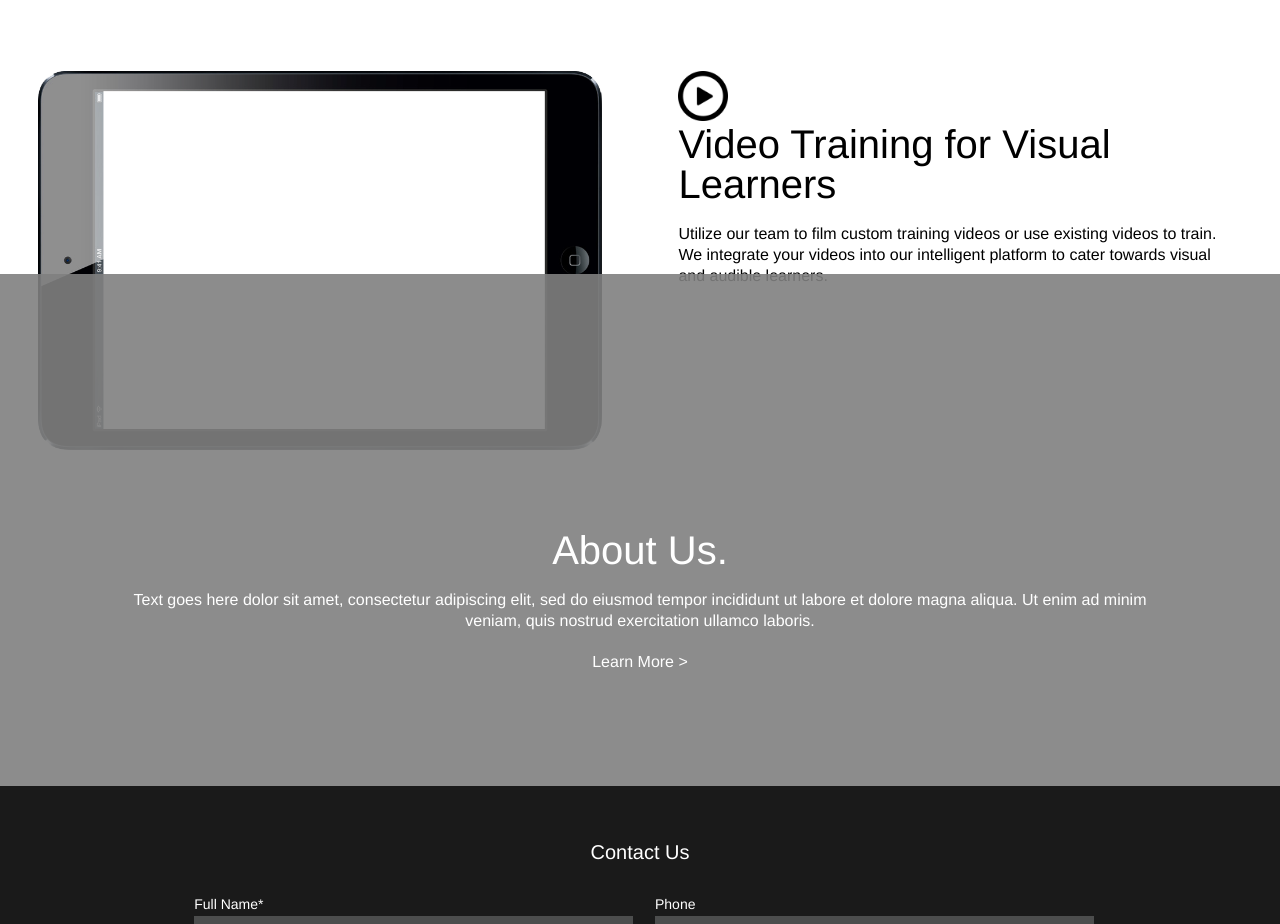
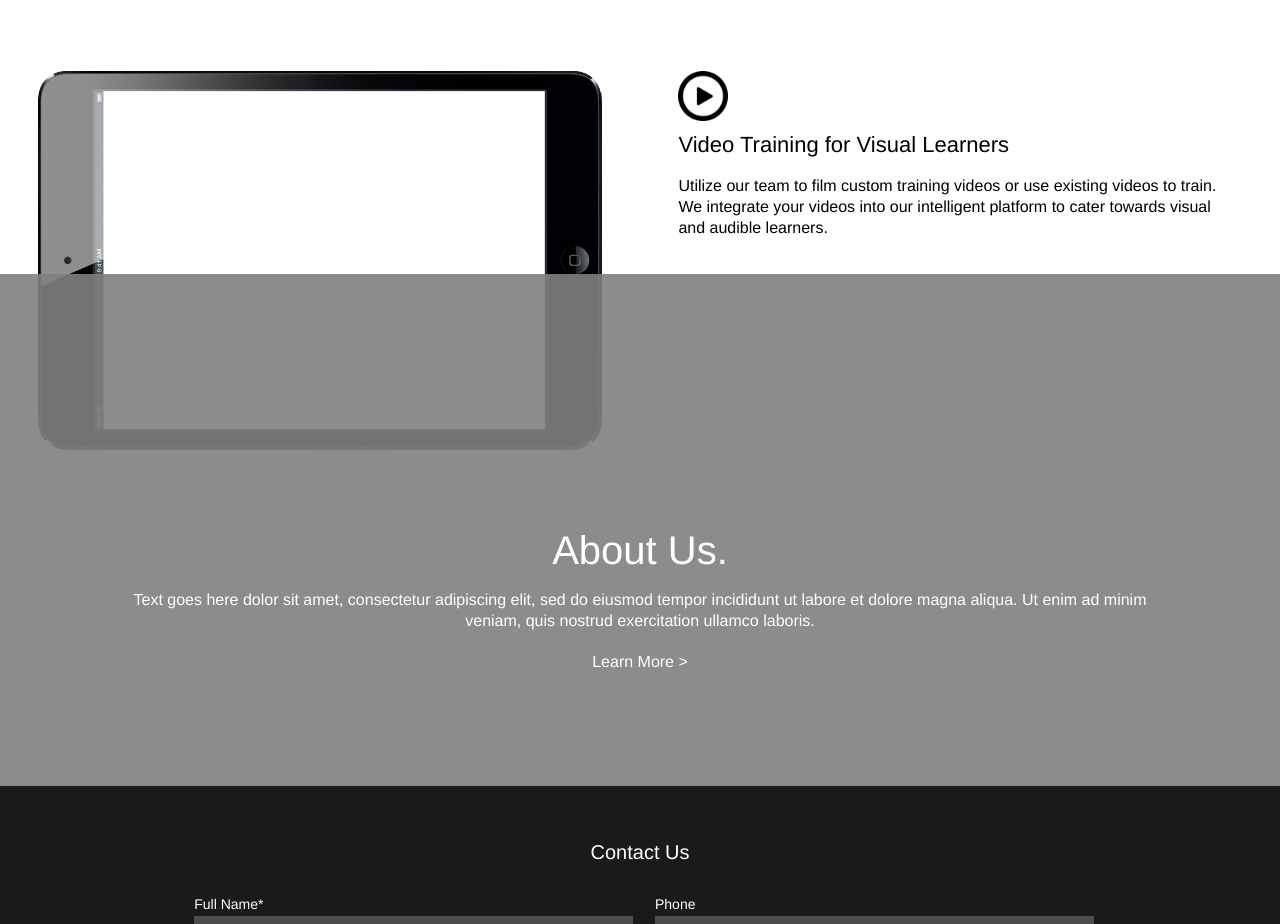
Before and after one commit to kamiboers/static-am, a plain HTML site: page index.html in a window 1280 px wide. Shown: the part 2420-3344 px from the top of the page. Drawn offline with Linux system fonts and the light colour scheme.

Commit message:
header fix

```diff
--- a/css/index.css
+++ b/css/index.css
@@ -32,6 +32,13 @@ h4 {
   font-size: 20px;
   font-weight: 200;
   margin-top: 30px;
+}
+
+
+h5 {
+  font-size: 22px;
+  font-weight: 200;
+  margin-top: 10px;
 }
 
 .navbar {
--- a/index.html
+++ b/index.html
@@ -110,7 +110,7 @@
   </div>
   <div class="app-content-pane">
       <img src="./images/icon-video.png" class="app-icon-image">
-    <h3>Video Training for Visual Learners</h3>
+    <h5>Video Training for Visual Learners</h5>
     <p>Utilize our team to film custom training videos or use existing videos to train. We integrate your videos into our intelligent platform to cater towards visual and audible learners.</p>
   </div>
 </div>
```
